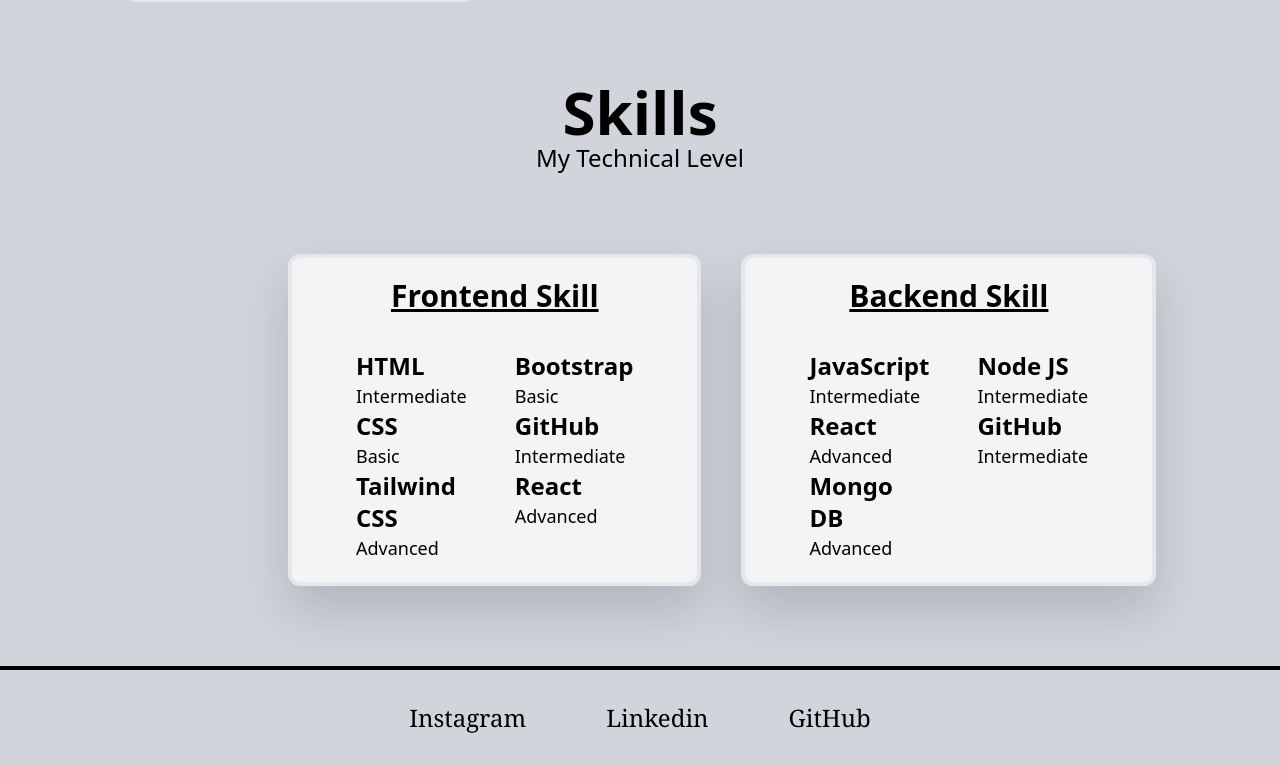
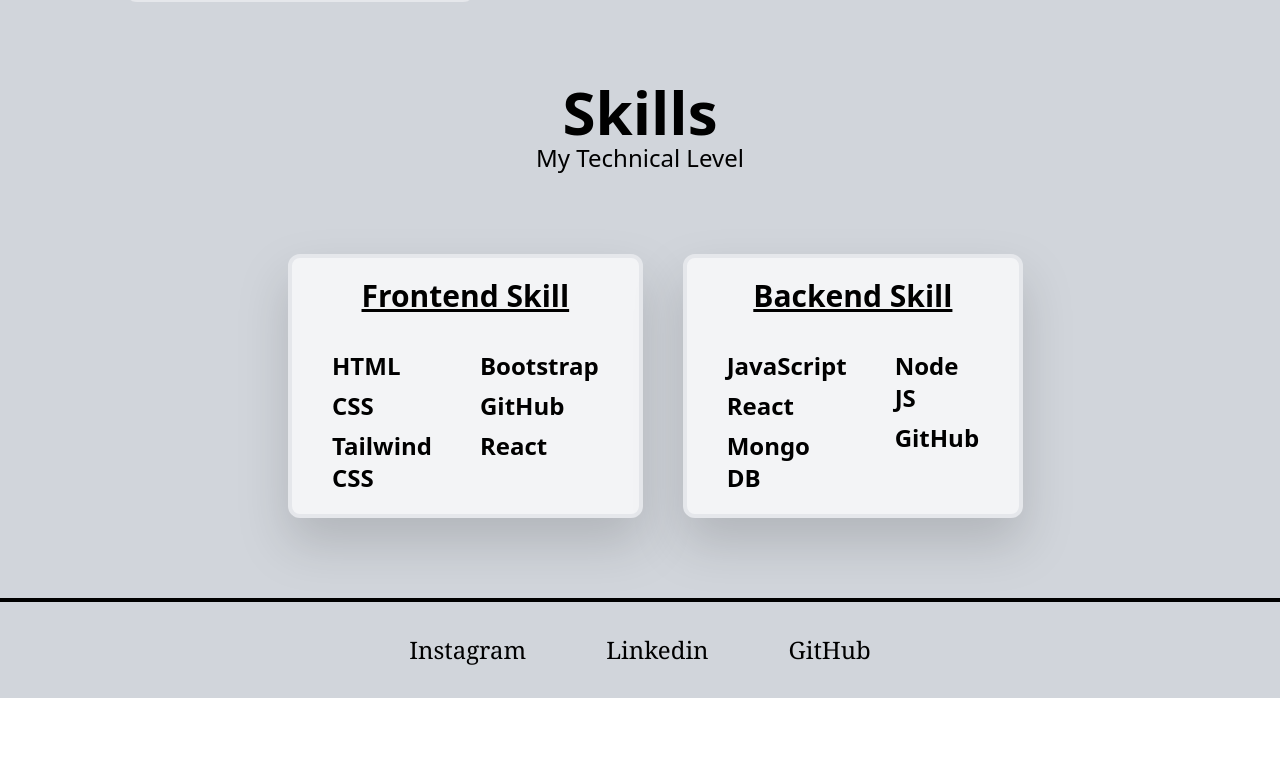
Before and after one commit to dusndjnks/portfolioaffan, a React (Create React App) app: page /about in a window 1280 px wide. Shown: the part 640-1406 px from the top of the page. After the commit the page ends 1338 px from the top, so only its background shows below. Built offline with nearby package versions, Linux system fonts and the light colour scheme.

Commit message:
modified

```diff
--- a/src/pages/About.js
+++ b/src/pages/About.js
@@ -9,7 +9,7 @@
 const About = () => {
   return (
    <Layout>
-    <div className=' flex flex-col bg-gray-300'>
+    <div className=' flex flex-col bg-gray-300 px-'>
     <hr className='border-2 border-black'/>
     <div className='flex flex-col items-center justify-center '>
       <h1 className='lg:text-6xl md:text-5xl  sm:text-4xl text-3xl font-semibold pt-5'>About Me</h1>
@@ -52,65 +52,54 @@
 
 
 
-   <div className='lg:flex-row flex flex-col  justify-between xl:px-72 lg:px-14 s:px-20 px-10 lg:py-20 md:py-12 py-5 lg:gap-10 md:gap-12 gap-5'>
-   <div className='gap-9 border-4  rounded-xl md:px-16 px-3 py-5 drop-shadow-2xl bg-gray-100 flex flex-col items-center  ' >
+   <div className='md:flex-row flex flex-col justify-between xl:px-72 lg:px-14  s:px-20 px-10 lg:py-20 md:py-12 py-5 lg:gap-10 md:gap-10 gap-5'>
+   <div className='gap-9 border-4  rounded-xl md:px-10 px-3 py-5 drop-shadow-2xl bg-gray-100 flex flex-col items-center  ' >
     <h1 className='lg:text-3xl md:text-xl text-lg font-bold underline'>Frontend Skill</h1>
-            <div className='flex gap-10 md:gap-40 lg:gap-12'>
-            <div className=''>
+            <div className='flex gap-5 md:gap-8 lg:gap-12'>
+            <div className='flex flex-col gap-2'>
               <div>
               <h1 className='md:text-2xl s:text-xl  font-semibold'>HTML</h1>
-              <h1 className='s:text-lg'>Intermediate</h1>
               </div>
               <div>
               <h1 className='md:text-2xl s:text-xl font-semibold'>CSS</h1>
-              <h1 className='s:text-lg'>Basic</h1>
               </div>
               <div>
               <h1 className='md:text-2xl s:text-xl font-semibold'>Tailwind CSS</h1>
-              <h1 className='s:text-lg'>Advanced</h1>
               </div>
             </div>
-            <div>
+            <div className='flex flex-col gap-2'>
               <div>
               <h1 className='md:text-2xl s:text-xl font-semibold'>Bootstrap</h1>
-              <h1 className='s:text-lg'>Basic</h1>
               </div>
               <div>
               <h1 className='md:text-2xl s:text-xl font-semibold'>GitHub</h1>
-              <h1 className='s:text-lg'>Intermediate</h1>
               </div>
               <div>
               <h1 className='md:text-2xl s:text-xl font-semibold'>React</h1>
-              <h1 className='s:text-lg'>Advanced</h1>
               </div>
             </div>
             </div>
     </div>
-    <div className=' gap-9 border-4  rounded-xl md:px-16 px-3 py-5 drop-shadow-2xl bg-gray-100 flex flex-col items-center  ' >
+    <div className='gap-9 border-4  rounded-xl md:px-10 px-3 py-5 drop-shadow-2xl bg-gray-100 flex flex-col items-center' >
     <h1 className='lg:text-3xl md:text-xl text-lg font-bold underline'>Backend Skill</h1>
-            <div className='flex gap-10  md:gap-40 lg:gap-12'>
-            <div className=''>
+            <div className='flex gap-5  md:gap-8 lg:gap-12'>
+            <div className='flex flex-col gap-2'>
               <div>
               <h1 className='md:text-2xl s:text-xl font-semibold'>JavaScript</h1>
-              <h1 className='s:text-lg'>Intermediate</h1>
               </div>
               <div>
               <h1 className='md:text-2xl s:text-xl font-semibold'>React</h1>
-              <h1 className='s:text-lg'>Advanced</h1>
               </div>
               <div>
               <h1 className='md:text-2xl s:text-xl font-semibold'>Mongo DB</h1>
-              <h1 className='s:text-lg'>Advanced</h1>
               </div>
             </div>
-            <div>
+            <div className='flex flex-col gap-2'>
               <div>
               <h1 className='md:text-2xl s:text-xl font-semibold'>Node JS</h1>
-              <h1 className='s:text-lg'>Intermediate</h1>
               </div>
               <div>
               <h1 className='md:text-2xl  s:text-xl   font-semibold'>GitHub</h1>
-              <h1 className='s:text-lg'>Intermediate</h1>
               </div>
             </div>
             </div>
--- a/src/pages/Home.js
+++ b/src/pages/Home.js
@@ -2,7 +2,7 @@
 import Layout from './components/Layout'
 import img from "../image/img.jpg"
 import { Link } from 'react-router-dom'
-import Affan from "../image/Affan.CV.2024.pdf"
+import Affan from "../image/Affan.resume.2024.pdf"
 
 const Home = () => {
   return (
```
Also changed, not shown: 2 other files (tests, documents, lock files or other folders).
